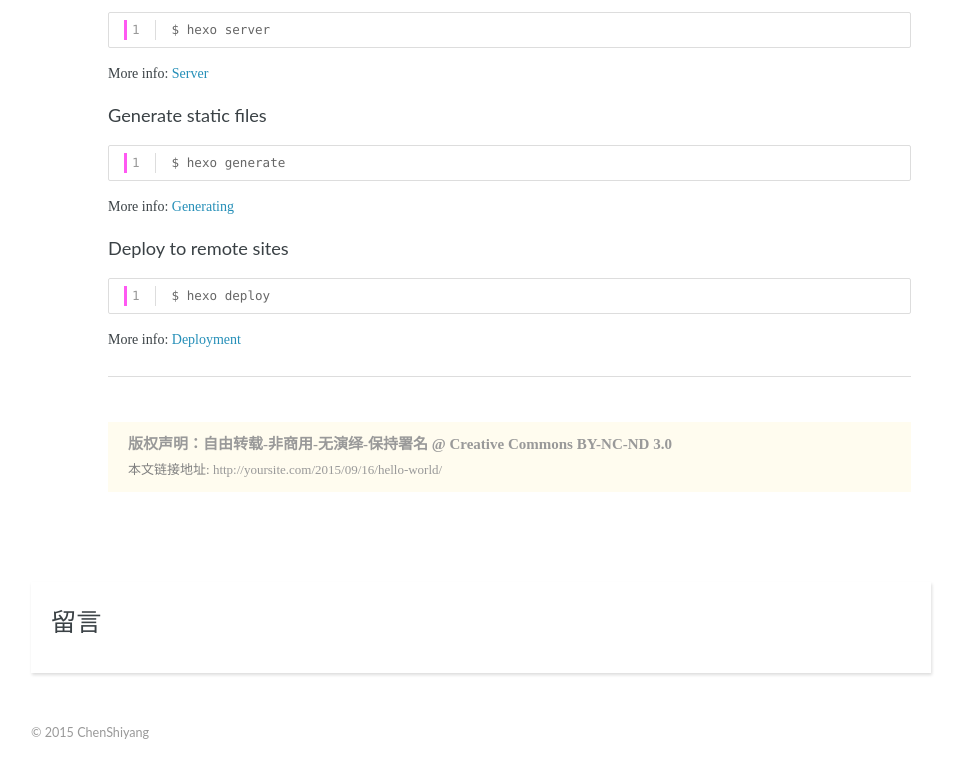
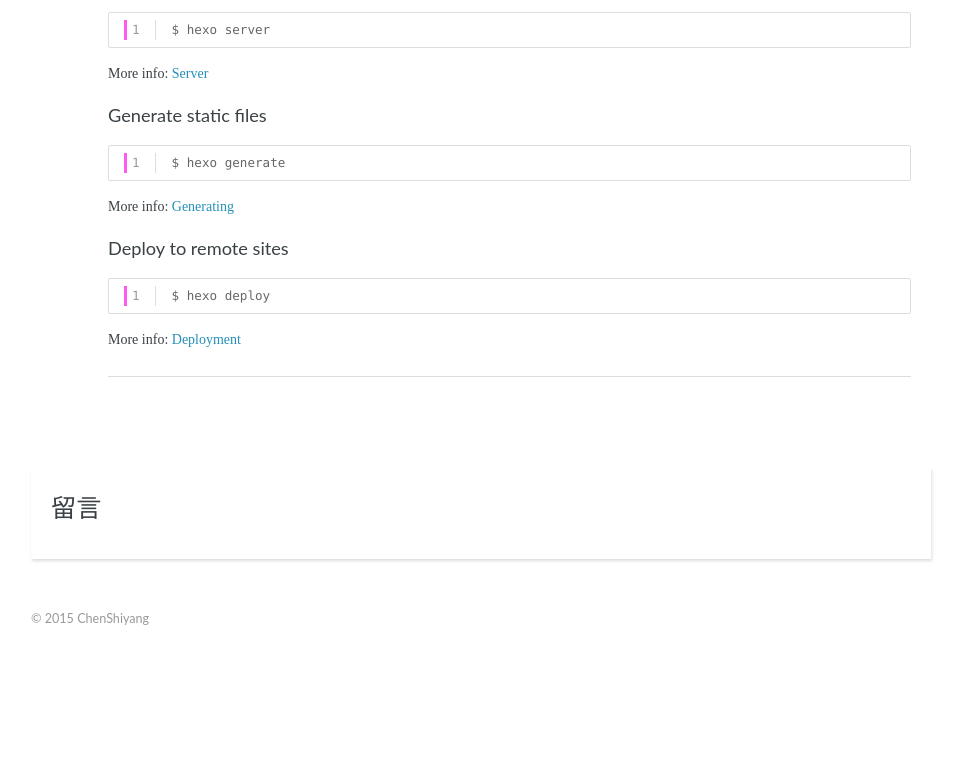
Before and after one commit to chenshiyang/chenshiyang.github.io, a plain HTML site: page 2015/09/16/hello-world/index.html in a window 1280 px wide. Shown: the part 529-1306 px from the top of the page, without its empty margins (9-973 px from the left). After the commit the page ends 1208 px from the top, so only its background shows below. Drawn offline with Linux system fonts and the light colour scheme; a script that the page names is missing.

Commit message:
Site updated: 2015-09-16 15:34:33

```diff
--- a/2015/09/16/hello-world/index.html
+++ b/2015/09/16/hello-world/index.html
@@ -105,20 +105,6 @@
 
 
 
-
-          <div class="copyright">
-
-              <span class="claim">版权声明：自由转载-非商用-无演绎-保持署名 @ Creative Commons BY-NC-ND 3.0</span>
-
-
-              <span class="from-link">
-                <em>本文链接地址:</em>
-                <a href="/2015/09/16/hello-world/">
-                  http://yoursite.com/2015/09/16/hello-world/
-                </a>
-              </span>
-
-          </div>
 
 
 
```
Also changed, not shown: about/index.html (+0 -14 lines), 1 other file.
